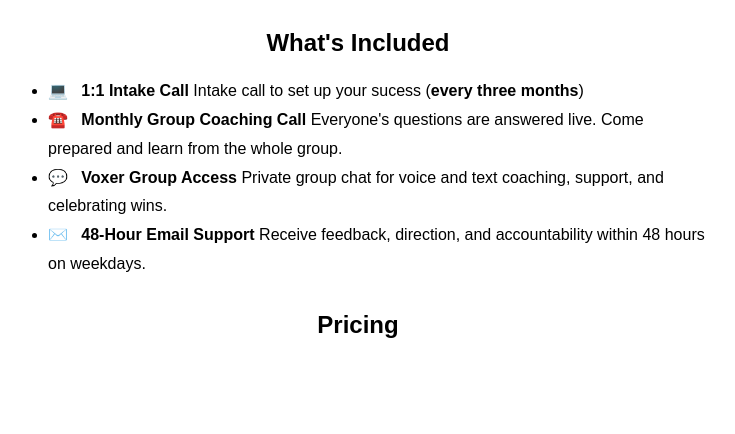
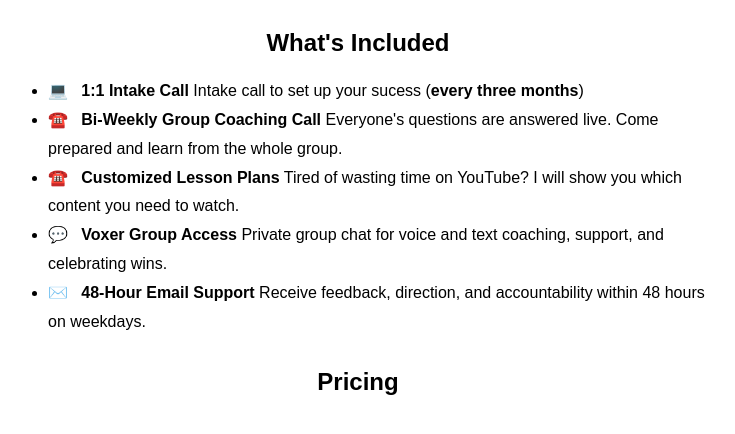
Before and after one commit to jakewilson801/iamjacobflint, a plain HTML site: page index.html in a window 1280 px wide. Shown: the part 256-690 px from the top of the page, without its empty margins (282-1017 px from the left). Drawn offline with Linux system fonts and the light colour scheme.

Commit message:
Customized lessons

```diff
--- a/index.html
+++ b/index.html
@@ -48,7 +48,8 @@
   <div class="offer">
   <ul>
     <li>💻 &nbsp; <strong>1:1 Intake Call</strong> Intake call to set up your sucess (<b>every three months</b>)</li>
-    <li>☎️ &nbsp; <strong>Monthly Group Coaching Call</strong> Everyone's questions are answered live. Come prepared and learn from the whole group.</li>
+    <li>☎️ &nbsp; <strong>Bi-Weekly Group Coaching Call</strong> Everyone's questions are answered live. Come prepared and learn from the whole group.</li>
+    <li>☎️ &nbsp; <strong>Customized Lesson Plans</strong> Tired of wasting time on YouTube? I will show you which content you need to watch.</li>
     <li>💬 &nbsp; <strong>Voxer Group Access</strong> Private group chat for voice and text coaching, support, and celebrating wins.</li>
     <li>✉️ &nbsp; <strong>48-Hour Email Support</strong> Receive feedback, direction, and accountability within 48 hours on weekdays.</li>
   </ul>
```
